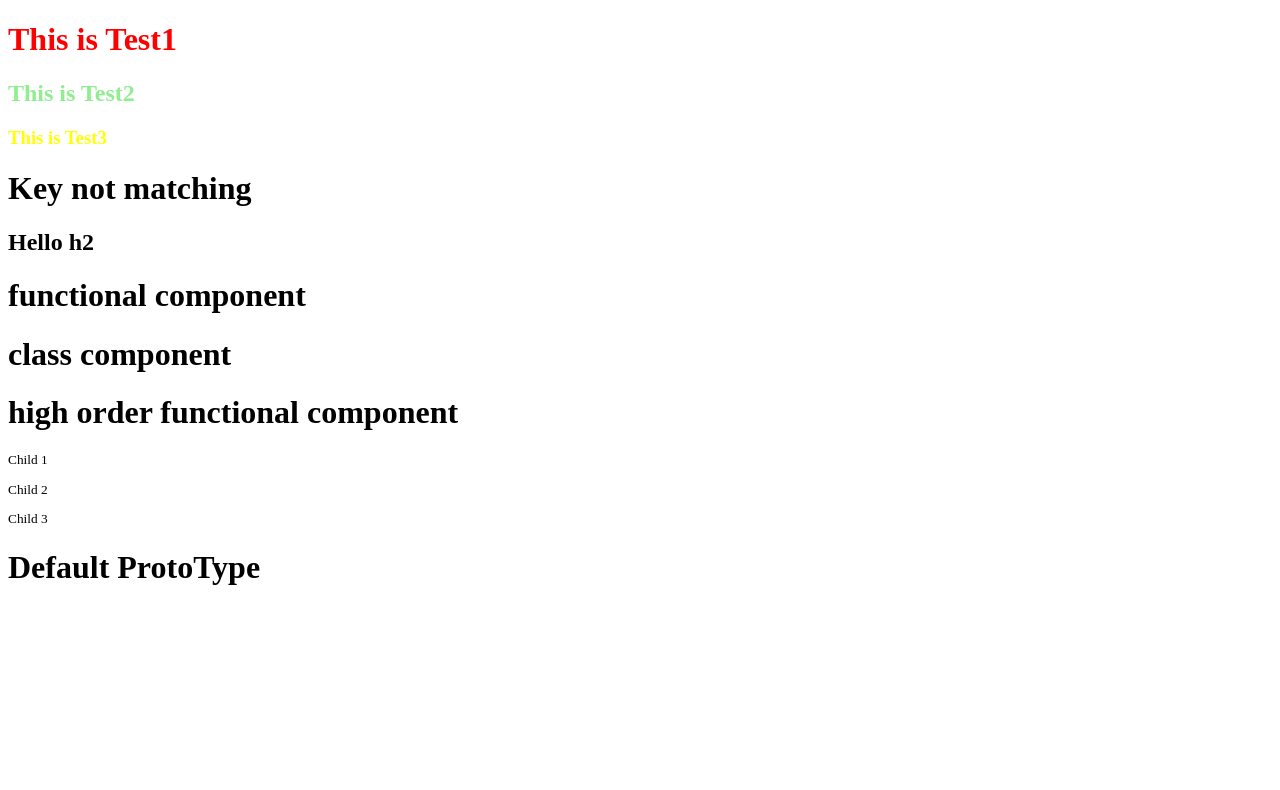
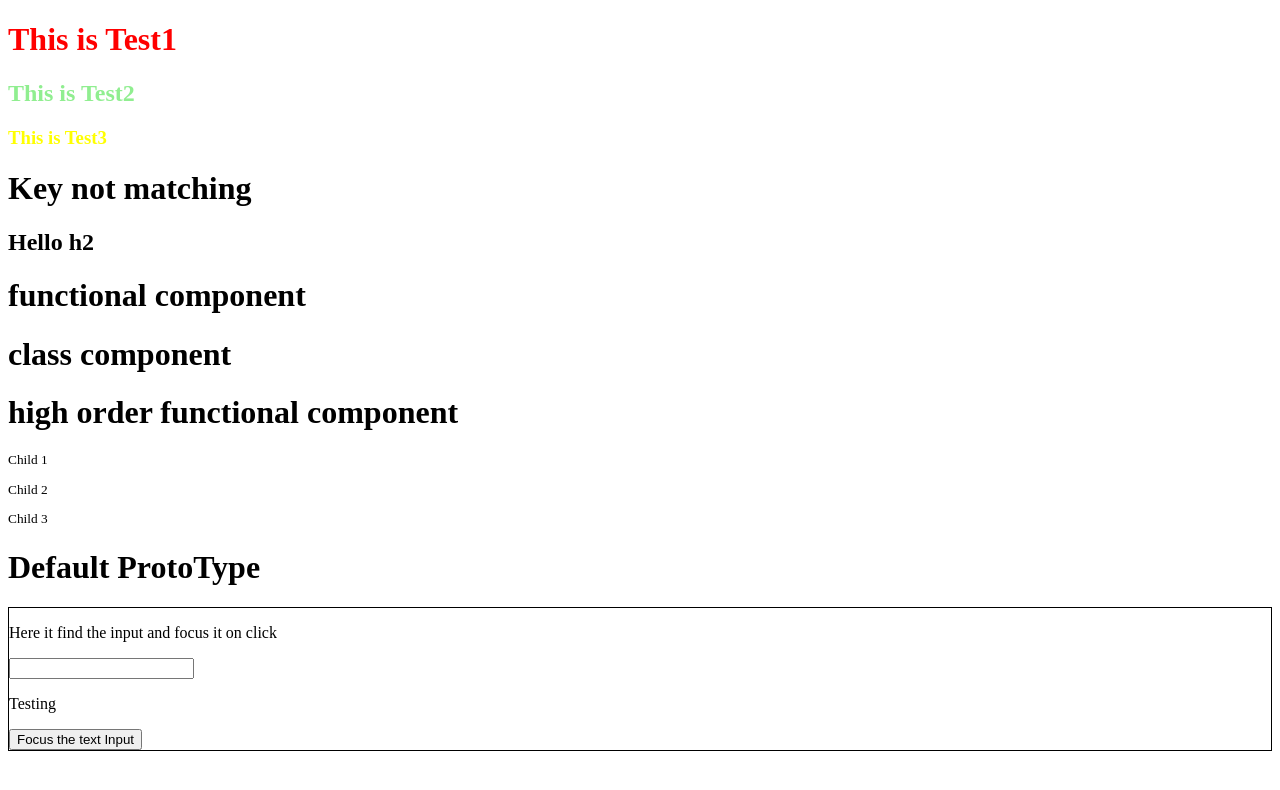
Before and after one commit to rahulvishwakarm/React-Basic-Concept, a React (Create React App) app: page / in a window 1280 px wide. Shown: the top 790 px of the page. Built offline with nearby package versions, Linux system fonts and the light colour scheme.

Commit message:
Finding DOM Node

```diff
--- a/src/App.js
+++ b/src/App.js
@@ -1,4 +1,5 @@
 import React from 'react';
+import FindingDOMNode from './FInd DOM node/FindingDOMNode';
 import PropsChildrenGet from './Props Children/PropsChildrenGet';
 import DefaultProps from './Prototype/DefaultProps';
 import Prototype from './Prototype/Prototype';
@@ -56,8 +57,11 @@ function App() {
         {/* <Prototype title={data}/> // Her it is throwing due to enlist verison so igonore please sure you know this concept , I have implemented in the component */}
 
         {/* Default Prototype */}
-        <DefaultProps/>
+        <DefaultProps />
 
+
+        {/* Finding a DOM node */}
+        <FindingDOMNode/>
     </div>
   );
 }
--- /dev/null
+++ b/src/FInd DOM node/FindingDOMNode.js
@@ -0,0 +1,26 @@
+import React, { Component } from 'react'
+
+class FindingDOMNode extends Component {
+    constructor(props) {
+        super(props);
+        this.myTextInput  = React.createRef();
+        this.handleClick = this.handleClick.bind(this);
+    }
+
+    handleClick() {
+        this.myTextInput.current.focus();
+    }
+
+    render() {
+        return (
+            <div style={{"border":"1px solid black"}}>
+                <p>Here it find the input and focus it on click</p>
+                <input type="text" ref={this.myTextInput} />
+                <p>Testing  </p>
+                <input type="button" value="Focus the text Input" onClick={this.handleClick}/>
+            </div>
+        )
+    }
+}
+
+export default FindingDOMNode;
```
